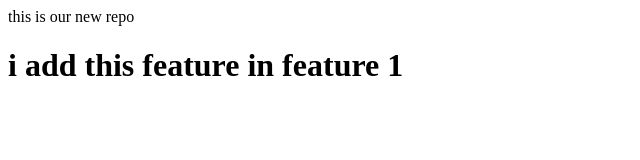
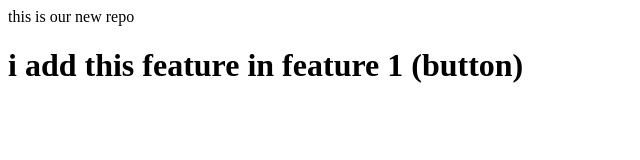
Before and after one commit to Prince1902Patel/localRepo, a plain HTML site: page index.html in a window 1280 px wide. Shown: the whole page, without its empty margins (0-640 px from the left). Drawn offline with Linux system fonts and the light colour scheme.

Commit message:
add button in h1

```diff
--- a/index.html
+++ b/index.html
@@ -1,2 +1,2 @@
 <p>this is our new repo</p>
-<h1>i add this feature in feature 1</h1>
+<h1>i add this feature in feature 1 (button)</h1>
```
